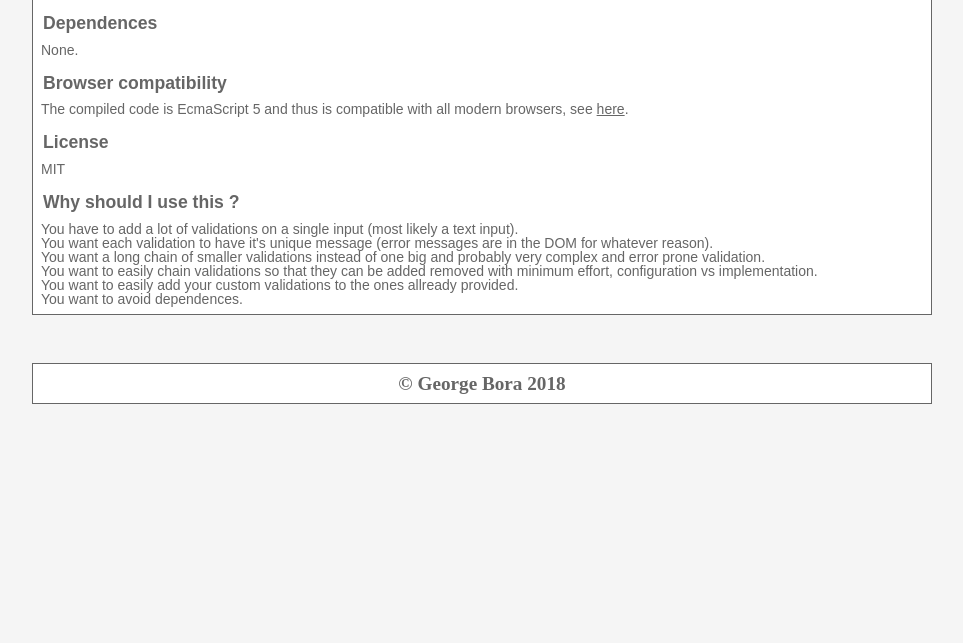
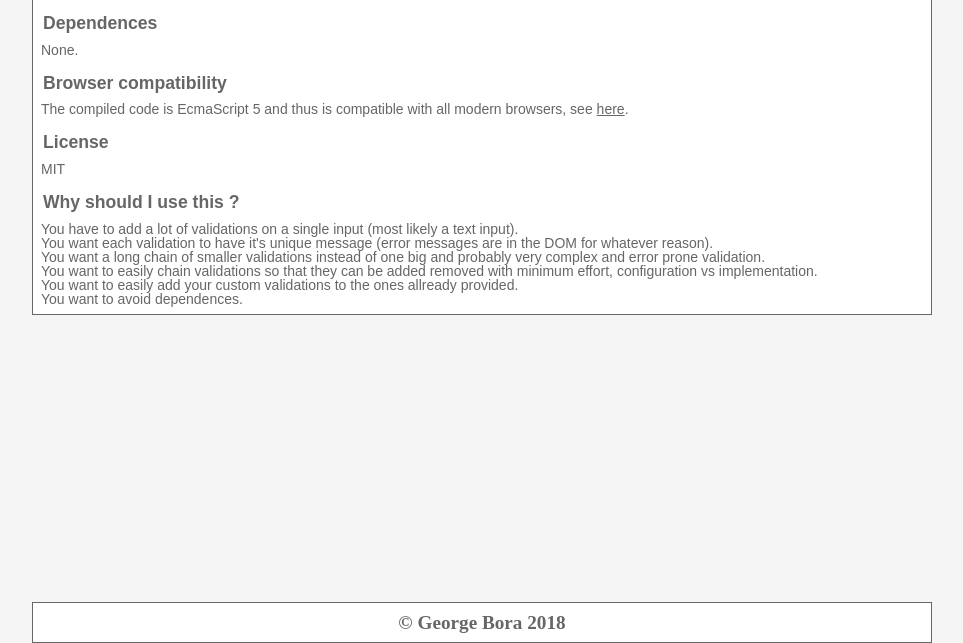
Before and after one commit to GBora/town-watch, a website built with webpack: page docs/index.html in a window 1280 px wide. Shown: the part 157-800 px from the top of the page, without its empty margins (158-1121 px from the left). Built offline with nearby package versions, Linux system fonts and the light colour scheme.

Commit message:
sticky footer

```diff
--- a/docs/css/base/layout.css
+++ b/docs/css/base/layout.css
@@ -1,12 +1,17 @@
 html {
     background: #f5f5f5;
 }
-
 
 body {
     width: 900px;
     margin: 0 auto;
     background: #fff;
+    display: flex;
+    flex-direction: column;
+}
+
+html, body {
+    min-height: 100vh;
 }
 
 .row {
--- a/docs/css/components/main.css
+++ b/docs/css/components/main.css
@@ -2,6 +2,8 @@
     background: #f5f5f5;
     padding-top: 3rem;
     padding-bottom: 3rem;
+    flex: 1;
+    margin: auto;
 }
 
 .tw-main-inner {
```
